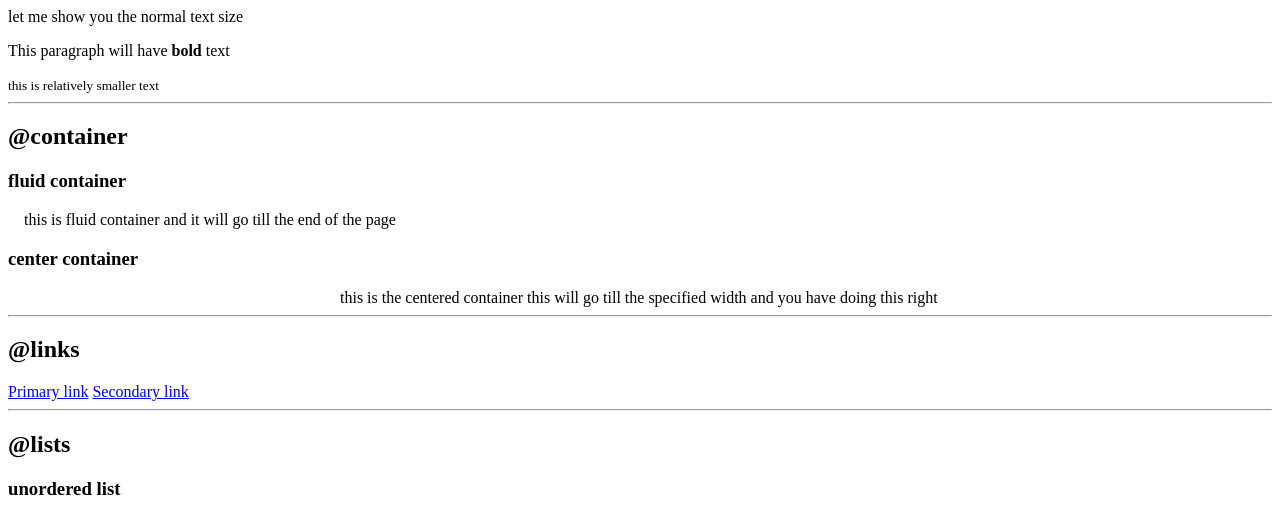
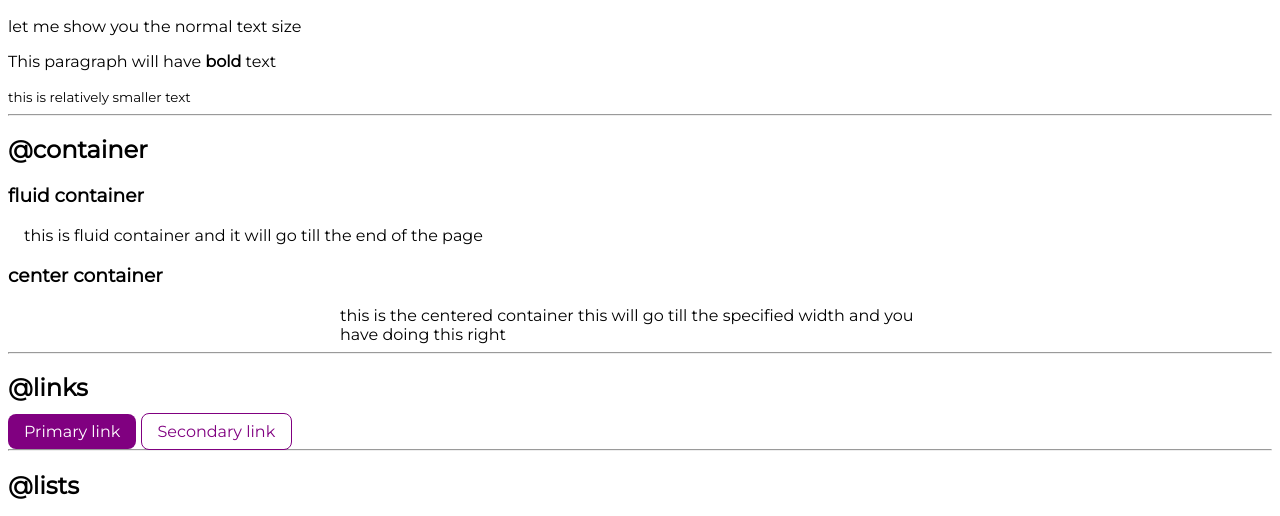
Before and after one commit to kunwarp29/components-learning, a plain HTML site: page index.html in a window 1280 px wide. Shown: the part 282-798 px from the top of the page. Drawn offline with Linux system fonts and the light colour scheme.

Commit message:
links css

```diff
--- a/index.html
+++ b/index.html
@@ -38,8 +38,8 @@
     <div class="container container-center">this is the centered container this will go till the specified width and you have doing this right</div>
     <hr>
     <h2>@links</h2>
-    <a href="https://www.google.com">Primary link</a>
-    <a href="/">Secondary link</a>
+    <a class="link link-primary" href="https://www.google.com">Primary link</a>
+    <a class="link link-secondary" href="/">Secondary link</a>
     <hr>
     <h2>@lists</h2>
     <h3>unordered list</h3>
--- a/styles.css
+++ b/styles.css
@@ -16,14 +16,18 @@ h2{
 
 @import url('https://fonts.googleapis.com/css2?family=Montserrat:ital,wght@0,400;1,700&display=swap');
 
-:r
+:root {
+
+    --primary-color:purple;
+}
 body{
     font-family: 'Montserrat', sans-serif;
 }
 /* container */
 .container {
-    padding-left: 1rem;
-    padding-right: 1rem;
+    /* padding-left: 1rem;
+    padding-right: 1rem;   */
+    padding: 0rem 1rem;
 
 }
 
@@ -32,3 +36,18 @@ body{
     margin: auto;
 }
 /* links */
+.link{
+    text-decoration: none;
+    padding: 0.5rem 1rem;
+}
+
+.link-primary{
+    background-color: var(--primary-color);
+    border-radius: 00.5rem;
+    color: white;
+}
+.link-secondary{
+    color: var(--primary-color);
+    border-radius: 0.5rem;
+    border: 1px solid var(--primary-color);
+}
```
